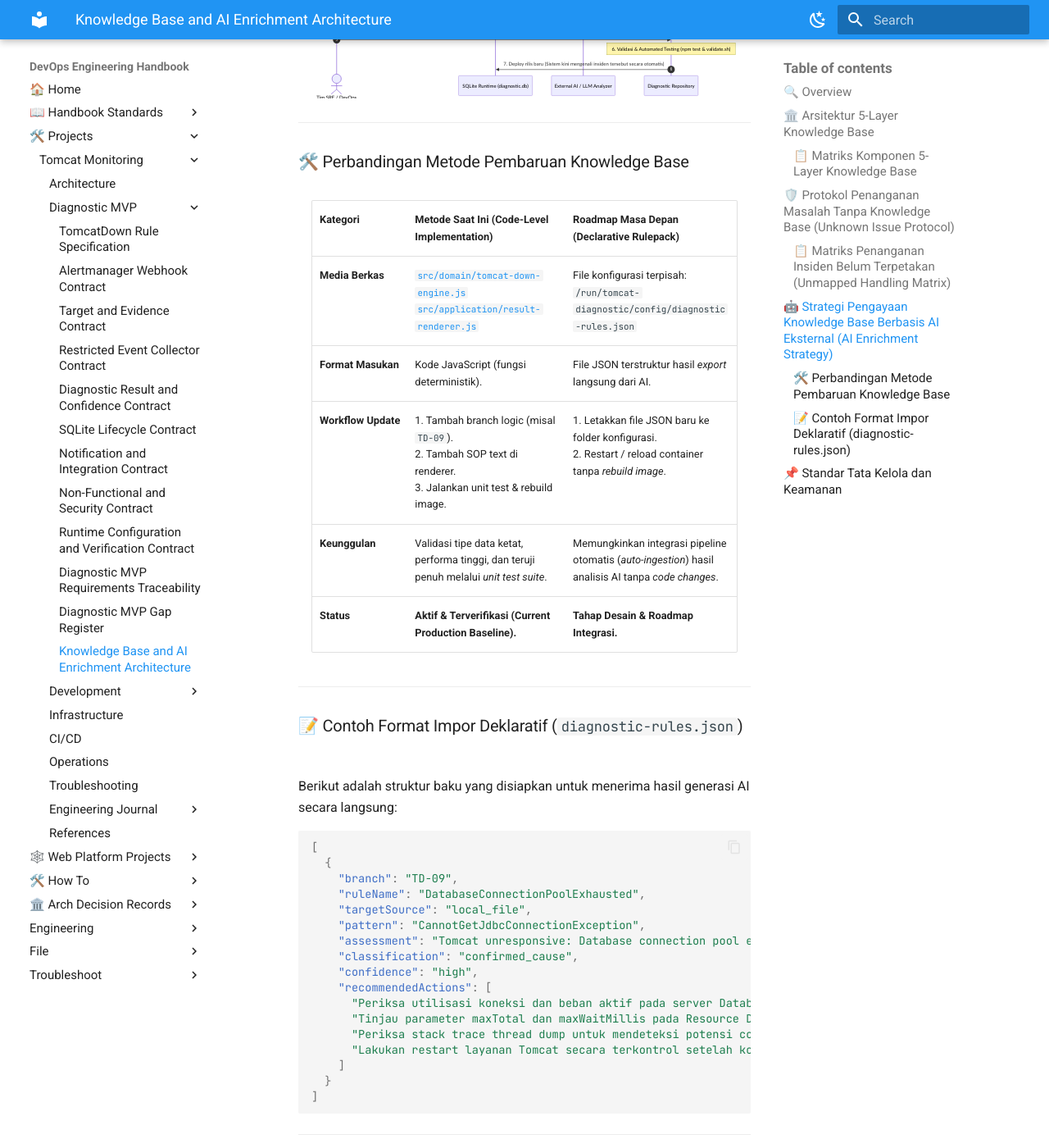
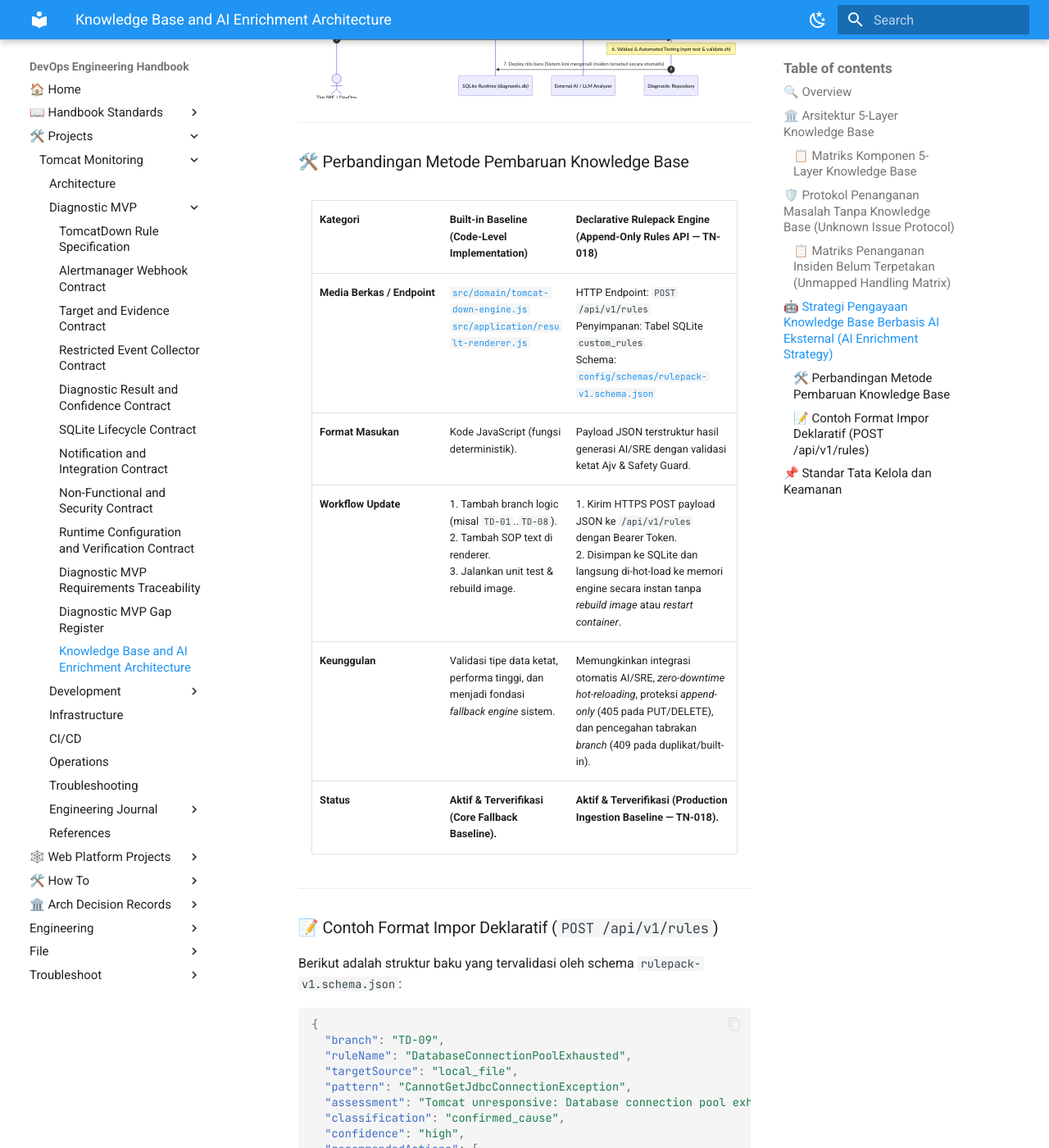
Before and after one commit to edkas07-oss/devops-handbook, an MkDocs documentation site: the page built from docs/projects/tomcat-monitoring/diagnostic-mvp/knowledge-base-and-ai-enrichment-architecture.md, in a window 1280 px wide and 1400 px high, scrolled down 4896 px. Shown: the whole window at 82% size. Built offline with MkDocs 1.6.1 and Material for MkDocs 9.7.7, drawn with Linux system fonts in a browser that asks for light colours; some of the changed text lies outside the part shown.

Commit message:
docs(tn-018): document strict declarative rulepack engine and append-only rules API

````diff
--- a/docs/projects/tomcat-monitoring/diagnostic-mvp/knowledge-base-and-ai-enrichment-architecture.md
+++ b/docs/projects/tomcat-monitoring/diagnostic-mvp/knowledge-base-and-ai-enrichment-architecture.md
@@ -104,38 +104,37 @@ sequenceDiagram
 
 ### 🛠️ Perbandingan Metode Pembaruan Knowledge Base
 
-| Kategori | Metode Saat Ini (Code-Level Implementation) | Roadmap Masa Depan (Declarative Rulepack) |
+| Kategori | Built-in Baseline (Code-Level Implementation) | Declarative Rulepack Engine (Append-Only Rules API — TN-018) |
 | :--- | :--- | :--- |
-| **Media Berkas** | [`src/domain/tomcat-down-engine.js`](file:///home/eddywiyatno/git/tomcat-diagnostic-service/src/domain/tomcat-down-engine.js)<br/>[`src/application/result-renderer.js`](file:///home/eddywiyatno/git/tomcat-diagnostic-service/src/application/result-renderer.js) | File konfigurasi terpisah:<br/>`/run/tomcat-diagnostic/config/diagnostic-rules.json` |
-| **Format Masukan** | Kode JavaScript (fungsi deterministik). | File JSON terstruktur hasil *export* langsung dari AI. |
-| **Workflow Update** | 1. Tambah branch logic (misal `TD-09`).<br/>2. Tambah SOP text di renderer.<br/>3. Jalankan unit test & rebuild image. | 1. Letakkan file JSON baru ke folder konfigurasi.<br/>2. Restart / reload container tanpa *rebuild image*. |
-| **Keunggulan** | Validasi tipe data ketat, performa tinggi, dan teruji penuh melalui *unit test suite*. | Memungkinkan integrasi pipeline otomatis (*auto-ingestion*) hasil analisis AI tanpa *code changes*. |
-| **Status** | **Aktif & Terverifikasi (Current Production Baseline).** | **Tahap Desain & Roadmap Integrasi.** |
+| **Media Berkas / Endpoint** | [`src/domain/tomcat-down-engine.js`](file:///home/eddywiyatno/git/tomcat-diagnostic-service/src/domain/tomcat-down-engine.js)<br/>[`src/application/result-renderer.js`](file:///home/eddywiyatno/git/tomcat-diagnostic-service/src/application/result-renderer.js) | HTTP Endpoint: `POST /api/v1/rules`<br/>Penyimpanan: Tabel SQLite `custom_rules`<br/>Schema: [`config/schemas/rulepack-v1.schema.json`](file:///home/eddywiyatno/git/tomcat-diagnostic-service/config/schemas/rulepack-v1.schema.json) |
+| **Format Masukan** | Kode JavaScript (fungsi deterministik). | Payload JSON terstruktur hasil generasi AI/SRE dengan validasi ketat Ajv & Safety Guard. |
+| **Workflow Update** | 1. Tambah branch logic (misal `TD-01`..`TD-08`).<br/>2. Tambah SOP text di renderer.<br/>3. Jalankan unit test & rebuild image. | 1. Kirim HTTPS POST payload JSON ke `/api/v1/rules` dengan Bearer Token.<br/>2. Disimpan ke SQLite dan langsung di-hot-load ke memori engine secara instan tanpa *rebuild image* atau *restart container*. |
+| **Keunggulan** | Validasi tipe data ketat, performa tinggi, dan menjadi fondasi *fallback engine* sistem. | Memungkinkan integrasi otomatis AI/SRE, *zero-downtime hot-reloading*, proteksi *append-only* (405 pada PUT/DELETE), dan pencegahan tabrakan *branch* (409 pada duplikat/built-in). |
+| **Status** | **Aktif & Terverifikasi (Core Fallback Baseline).** | **Aktif & Terverifikasi (Production Ingestion Baseline — TN-018).** |
 
 ---
 
-### 📝 Contoh Format Impor Deklaratif (`diagnostic-rules.json`)
+### 📝 Contoh Format Impor Deklaratif (`POST /api/v1/rules`)
 
-Berikut adalah struktur baku yang disiapkan untuk menerima hasil generasi AI secara langsung:
+Berikut adalah struktur baku yang tervalidasi oleh schema `rulepack-v1.schema.json`:
 
 ```json
-[
-  {
-    "branch": "TD-09",
-    "ruleName": "DatabaseConnectionPoolExhausted",
-    "targetSource": "local_file",
-    "pattern": "CannotGetJdbcConnectionException",
-    "assessment": "Tomcat unresponsive: Database connection pool exhausted",
-    "classification": "confirmed_cause",
-    "confidence": "high",
-    "recommendedActions": [
-      "Periksa utilisasi koneksi dan beban aktif pada server Database PostgreSQL/MySQL backend.",
-      "Tinjau parameter maxTotal dan maxWaitMillis pada Resource DataSource (/conf/context.xml).",
-      "Periksa stack trace thread dump untuk mendeteksi potensi connection leak pada aplikasi.",
-      "Lakukan restart layanan Tomcat secara terkontrol setelah koneksi database stabil."
-    ]
-  }
-]
+{
+  "branch": "TD-09",
+  "ruleName": "DatabaseConnectionPoolExhausted",
+  "targetSource": "local_file",
+  "pattern": "CannotGetJdbcConnectionException",
+  "assessment": "Tomcat unresponsive: Database connection pool exhausted",
+  "classification": "confirmed_cause",
+  "confidence": "high",
+  "recommendedActions": [
+    "Periksa utilisasi koneksi dan beban aktif pada server Database PostgreSQL/MySQL backend.",
+    "Tinjau parameter maxTotal dan maxWaitMillis pada Resource DataSource (/conf/context.xml).",
+    "Periksa stack trace thread dump untuk mendeteksi potensi connection leak pada aplikasi.",
+    "Lakukan restart layanan Tomcat secara terkontrol setelah koneksi database stabil."
+  ],
+  "createdBy": "operator-sre"
+}
 ```
 
 ---
@@ -143,5 +142,7 @@ Berikut adalah struktur baku yang disiapkan untuk menerima hasil generasi AI sec
 ## 📌 Standar Tata Kelola dan Keamanan
 
 1. **Deterministic Execution:** Runtime Diagnostic Service murni mengeksekusi logika pencocokan berbasis aturan; tidak ada *prompting* atau inferensi LLM langsung di jalur penanganan insiden *real-time*.
-2. **Human-in-the-Loop Verification:** Setiap *rule* dan *action* yang dirumuskan oleh AI wajib ditinjau dan disetujui oleh insinyur DevOps/SRE sebelum diintegrasikan ke lingkungan produksi.
-3. **Auditability & Traceability:** Setiap keputusan insiden selalu memiliki referensi silang ke *rule version*, *evidence hash*, dan data historis di SQLite.
+2. **5-Layer Ingestion Guard:** Ingestion aturan deklaratif baru dilindungi oleh 5 lapis pengamanan ketat: (1) Auth Guard (timing-safe Bearer token), (2) Schema Guard (Ajv validasi schema), (3) Collision Guard (penolakan duplikasi branch atau konflik dengan branch built-in), (4) Size Guard (pembatasan payload maksimal 64 KiB), dan (5) Safety Guard (pemeriksaan keamanan regex dan sanitasi).
+3. **Append-Only Immutability:** Endpoint mutasi `PUT`, `DELETE`, dan `PATCH` ditolak secara eksplisit dengan status `405 Method Not Allowed` guna mencegah modifikasi atau penghapusan histori aturan secara sepihak.
+4. **Human-in-the-Loop Verification:** Setiap *rule* dan *action* yang dirumuskan oleh AI wajib diverifikasi atau diotorisasi sebelum di-POST ke API produksi.
+5. **Auditability & Traceability:** Setiap keputusan insiden selalu memiliki referensi silang ke *rule version*, *evidence hash*, dan data historis di SQLite (`canonical_results` dan `custom_rules`).
````
Also changed, not shown: docs/projects/tomcat-monitoring/diagnostic-mvp/non-functional-and-security-contract.md (+7 -0 lines), docs/projects/tomcat-monitoring/diagnostic-mvp/sqlite-lifecycle-contract.md (+3 -2 lines), docs/projects/tomcat-monitoring/engineering-journal/diagnostic-mvp-pilot/TN-018-implement-strict-declarative-rulepack-engine.md (added, +287 -0 lines), docs/projects/tomcat-monitoring/engineering-journal/diagnostic-mvp-pilot/index.md (+11 -3 lines), docs/projects/tomcat-monitoring/engineering-journal/diagnostic-mvp-pilot/.pages.
